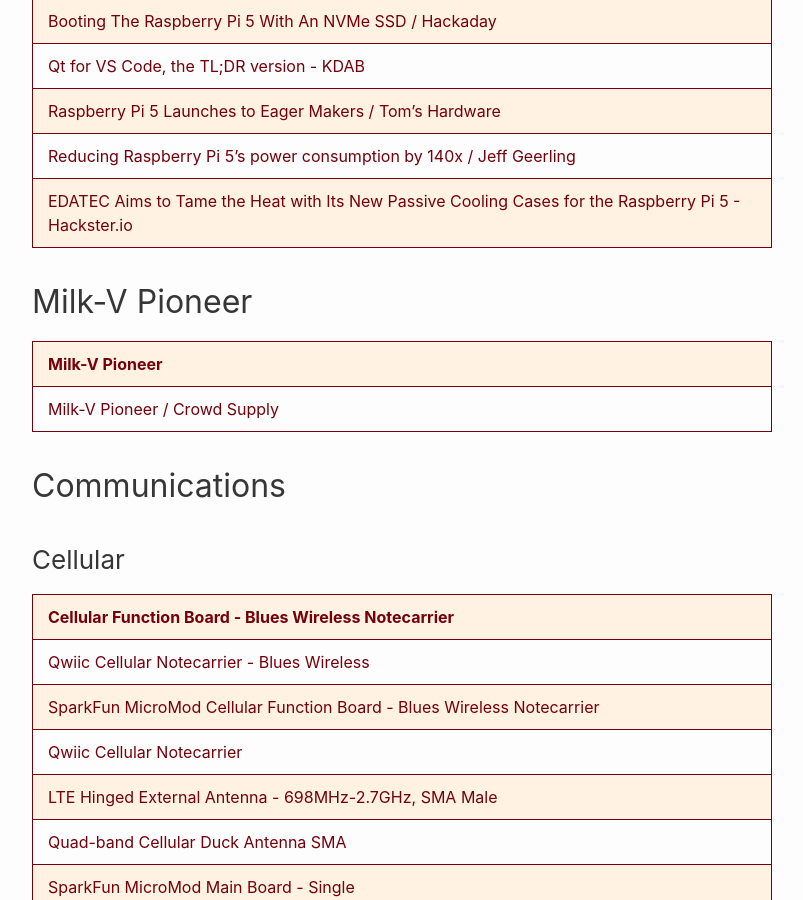
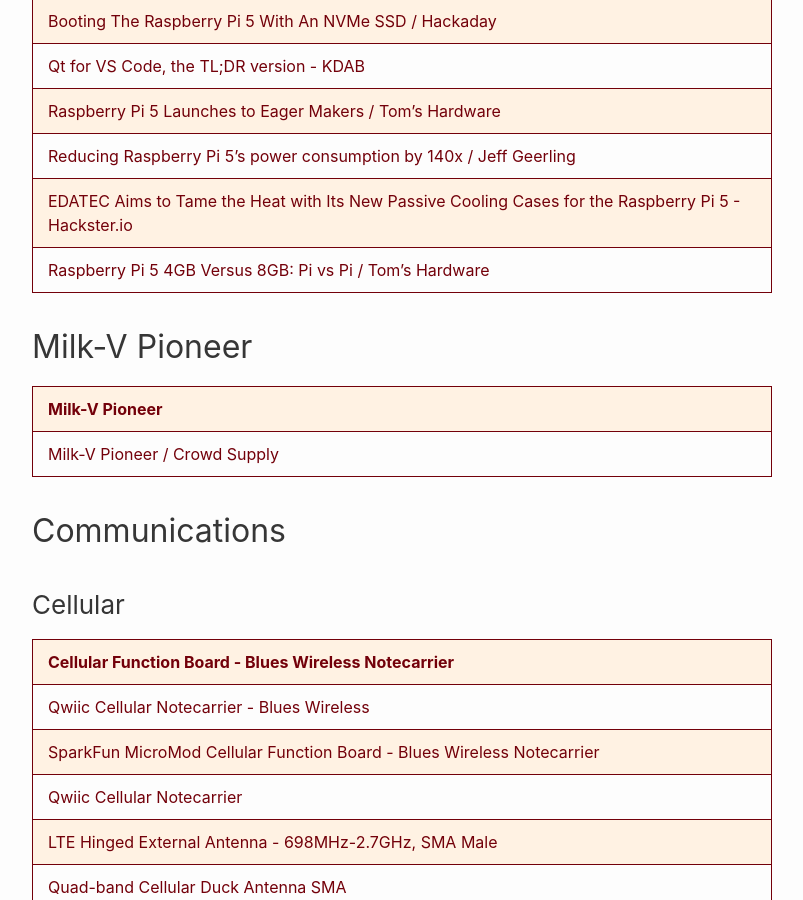
Before and after one commit to RalphHightower/RalphHightower, a Jekyll site: the page built from HardwareProjects.md, in a window 1280 px wide and 900 px high, scrolled down 7645 px. Shown: the whole window, without its empty margins (238-1041 px from the left). Built offline with Jekyll 4.4.1, drawn with Linux system fonts in a browser that asks for light colours; our own code applies the rules of GitHub Pages for plain Markdown files.

Commit message:
[docs](doc): HardwareProjects(extended description)

```diff
--- a/HardwareProjects.md
+++ b/HardwareProjects.md
@@ -153,6 +153,7 @@ Expansion options
 | [Raspberry Pi 5 Launches to Eager Makers / Tom's Hardware](https://www.tomshardware.com/news/raspberry-pi-5-launches-to-eager-makers ) |
 | [Reducing Raspberry Pi 5's power consumption by 140x / Jeff Geerling](https://www.jeffgeerling.com/blog/2023/reducing-raspberry-pi-5s-power-consumption-140x ) |
 | [EDATEC Aims to Tame the Heat with Its New Passive Cooling Cases for the Raspberry Pi 5 - Hackster\.io](https://www.hackster.io/news/edatec-aims-to-tame-the-heat-with-its-new-passive-cooling-cases-for-the-raspberry-pi-5-b8eb12804185 ) |
+| [Raspberry Pi 5 4GB Versus 8GB: Pi vs Pi / Tom's Hardware](https://www.tomshardware.com/raspberry-pi/raspberry-pi-5-4gb-versus-8gb ) |
 
 ## Milk-V Pioneer
 
```
